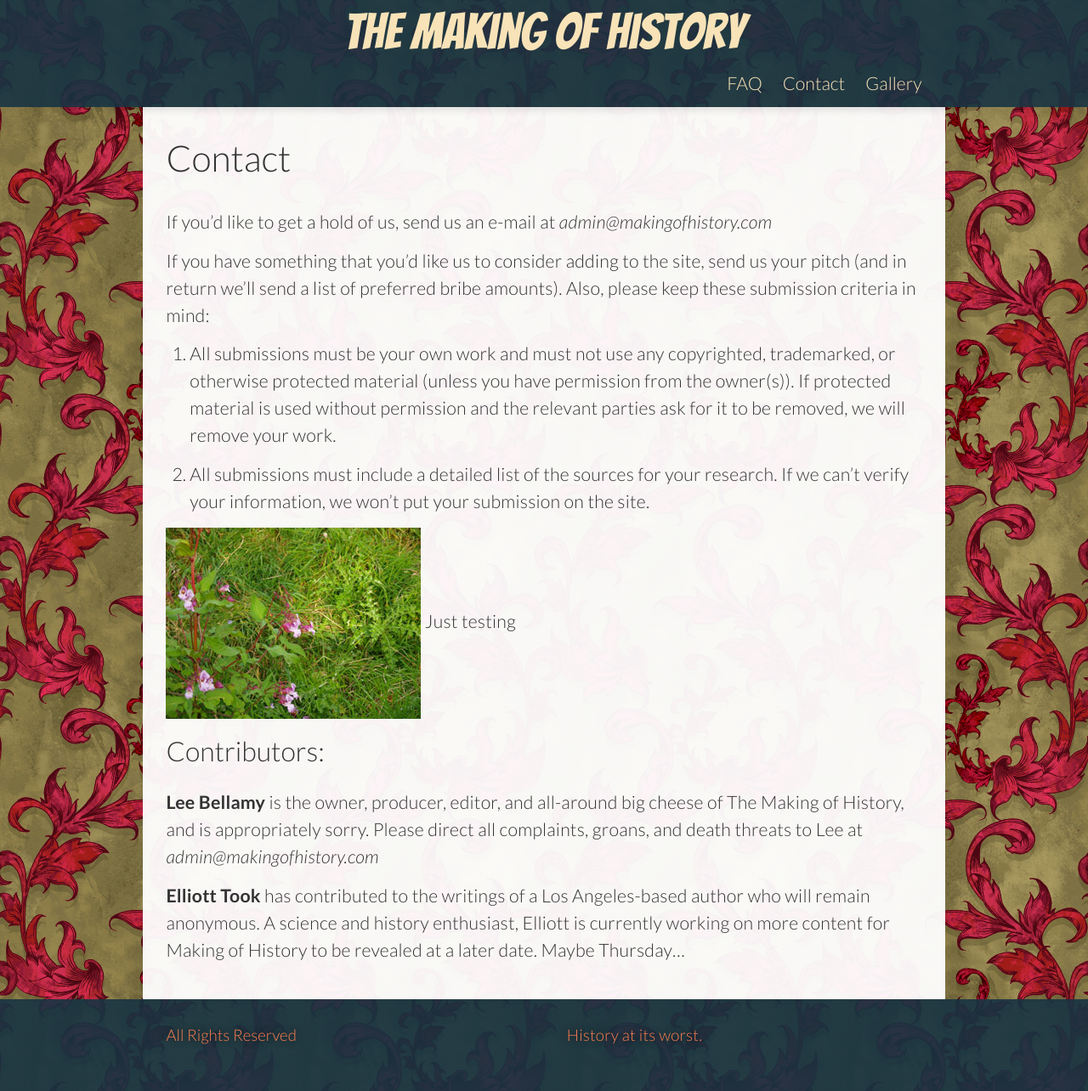
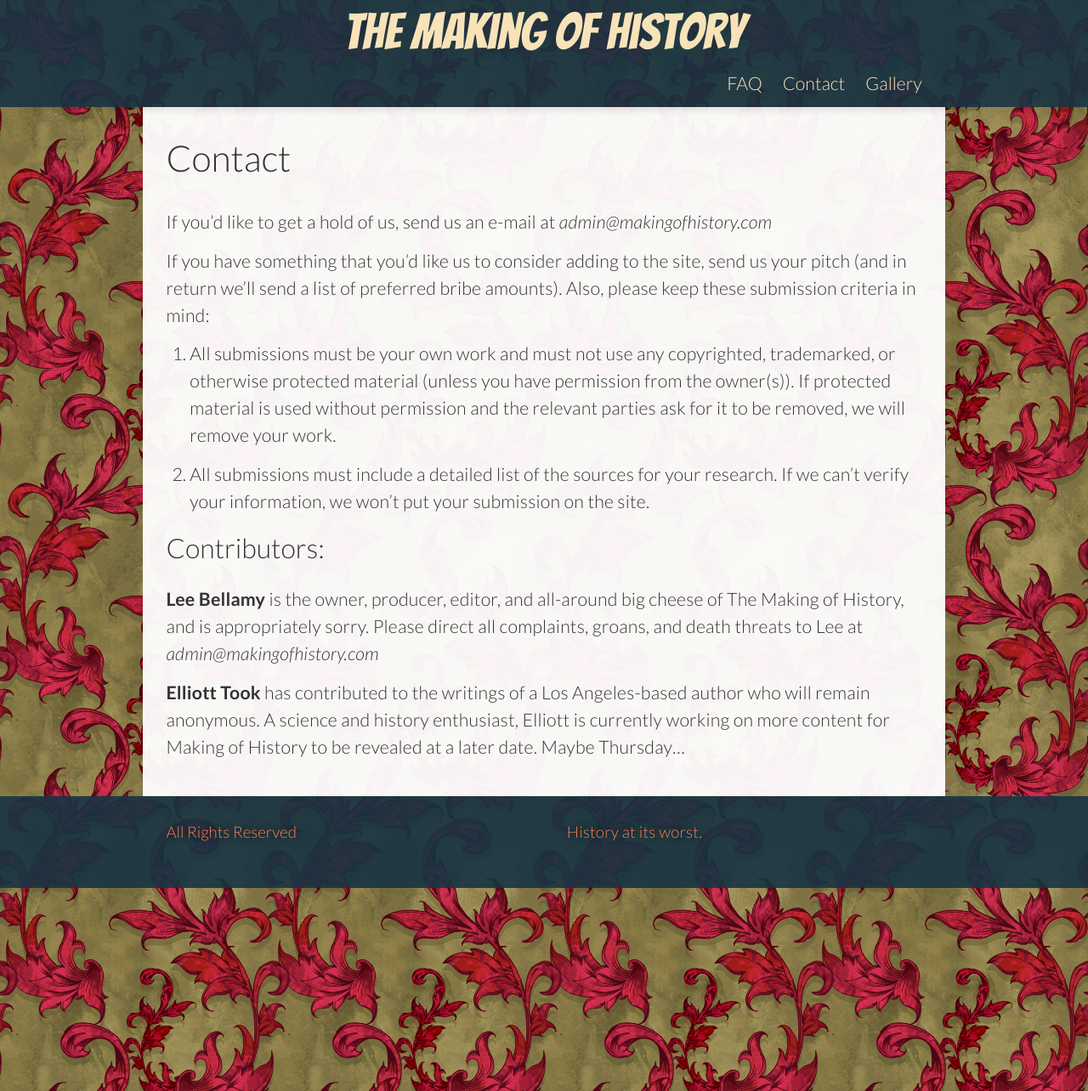
Before and after one commit to benadamstyles/making-of-history, a Jekyll site: the page built from contact.md, in a window 1280 px wide and 1284 px high. Shown: the whole window at 85% size. Built offline with Jekyll 4.4.1, drawn with Linux system fonts in a browser that asks for light colours; some web fonts are replaced.

Commit message:
Updated contact.md

```diff
--- a/contact.md
+++ b/contact.md
@@ -14,8 +14,6 @@
 
 2. All submissions must include a detailed list of the sources for your research. If we can’t verify your information, we won’t put your submission on the site.
 
-![abc]({{site.baseurl}}/images/PA100009.jpg)
-Just testing
 
 ##Contributors:
 
```
